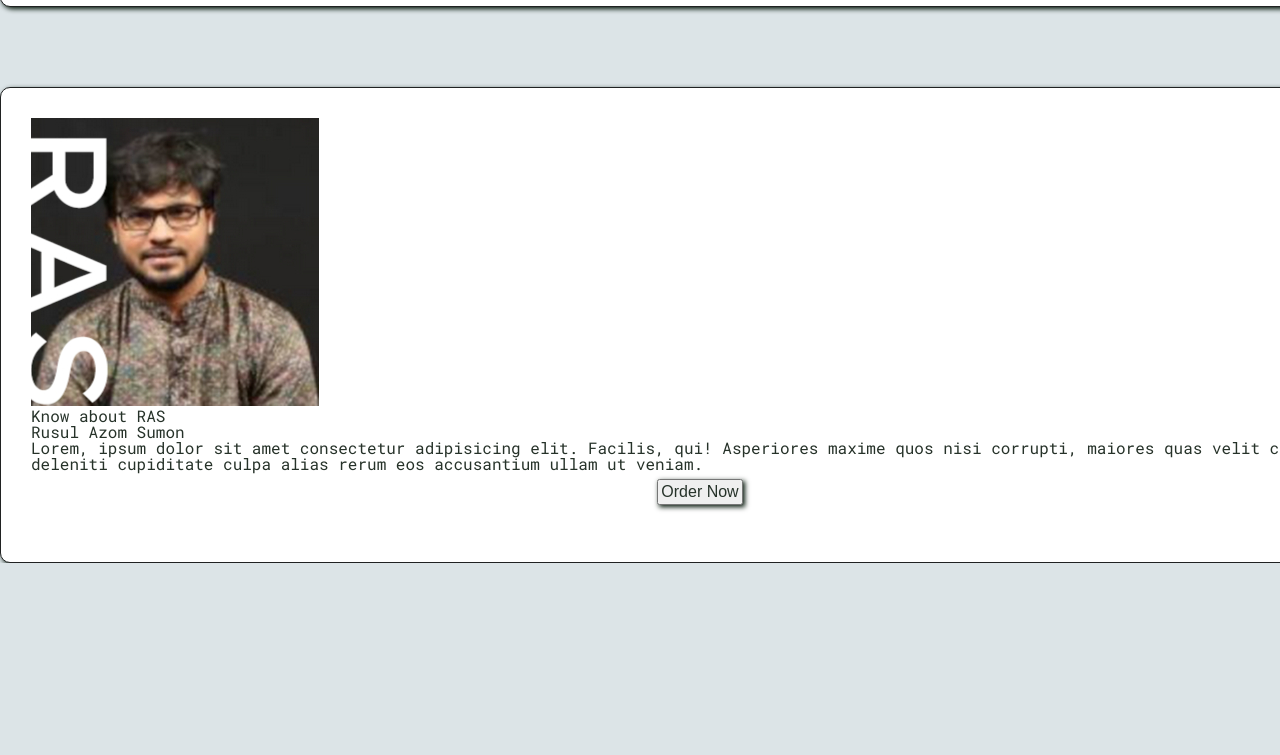
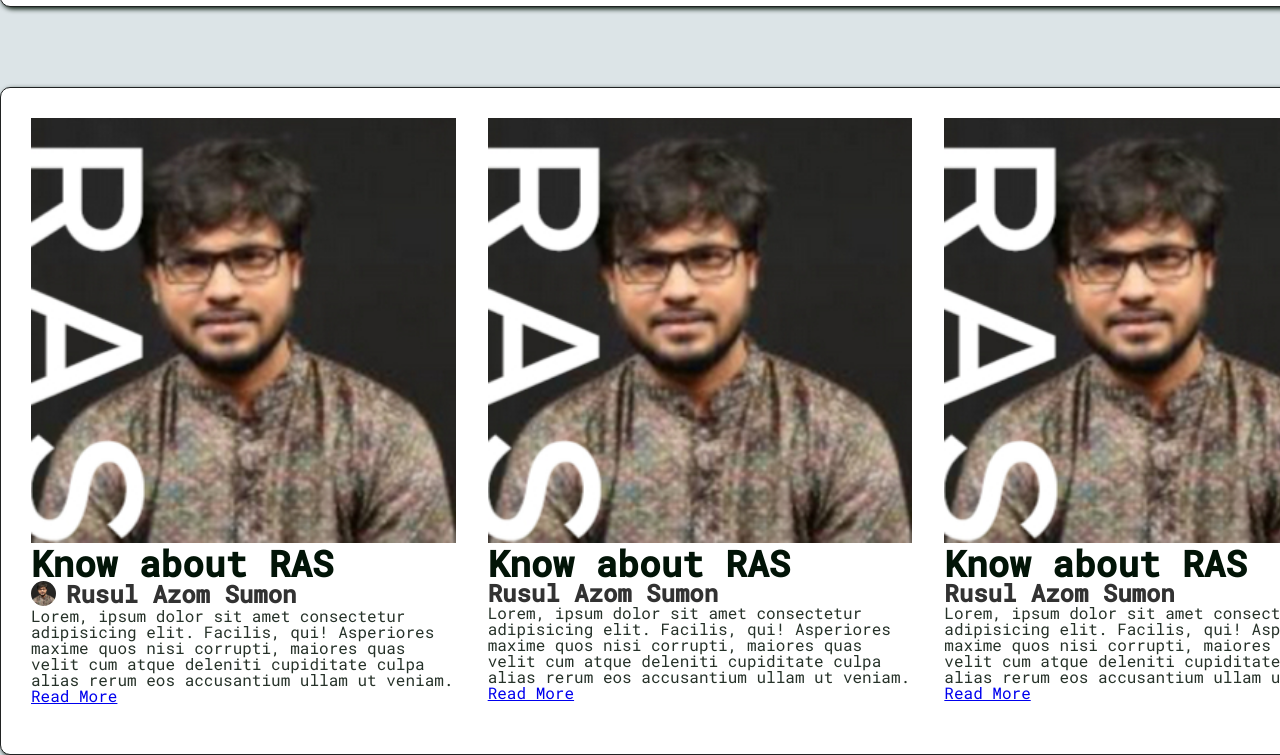
Before and after one commit to rusulazomsumon/ras-portfolio, a plain HTML site: page index.html in a window 1280 px wide. Shown: the part 2945-3700 px from the top of the page. Before the commit the page ends 3508 px from the top, so only its background shows below. Drawn offline with nearby package versions, Linux system fonts and the light colour scheme.

Commit message:
blog design

```diff
--- a/index.html
+++ b/index.html
@@ -365,22 +365,37 @@
             <!--////////////////////////// Blog Section  /////////////////////// -->
             <!-- ////////////////////////////////////////////////////////////////// -->
             <section class="card-design">
-                <!-- <div class="card-intro">
-                    <div class="card-intro-container">
-                        <div class="card-intro-title">
-                            <h1 id="service">Services</h1>
-                        </div>
-                        <div class="card-intro-des">
-                            <h3>What I'll Do For you</h3>
-                        </div>
-                    </div>
-                </div> -->
                 <!-- card detais section holding icons, title, list of propertics -->
                 <div class="card-details">
                     <!-- Projects info section -->
                     <section>
-                        <div class="blog-post-container">
+                        <div class="details-items-container">
                             <!-- Blog Demo Post 1 -->
+                            <div class="blog-item">
+                                <div class="blog-image-area">
+                                    <div class="blog-image-holder">
+                                        <img src="./media/rusulAzomSumonOfficialFavicon.jpg" alt="ra sumon">
+                                    </div>
+                                </div>
+                                <div class="blog-title-info">
+                                    <h1>Know about RAS </h1>
+                                    <div class="blog-author-info">
+                                        <div class="autor-icon">
+                                            <img src="./media/rusulAzomSumonOfficial.webp" alt="">
+                                        </div>
+                                        <h3 >Rusul Azom Sumon</h3>
+                                    </div>
+
+                                </div>
+                                <div class="blog-item-detail-area">
+                                    <p>
+                                        Lorem, ipsum dolor sit amet consectetur adipisicing elit. Facilis, qui!
+                                        Asperiores maxime quos nisi corrupti, maiores quas velit cum atque deleniti
+                                        cupiditate culpa alias rerum eos accusantium ullam ut veniam. <a href="#">Read More</a>
+                                    </p>
+                                </div>
+                            </div>
+
                             <div class="blog-item">
                                 <div class="blog-image-area">
                                     <div class="blog-image-holder">
@@ -394,13 +409,34 @@
                                     </div>
 
                                 </div>
-                                <div class="service-item-detail-area">
+                                <div class="blog-item-detail-area">
                                     <p>
-                                        Lorem, ipsum dolor sit amet consectetur adipisicing elit. Facilis, qui! Asperiores maxime quos nisi corrupti, maiores quas velit cum atque deleniti cupiditate culpa alias rerum eos accusantium ullam ut veniam.
+                                        Lorem, ipsum dolor sit amet consectetur adipisicing elit. Facilis, qui!
+                                        Asperiores maxime quos nisi corrupti, maiores quas velit cum atque deleniti
+                                        cupiditate culpa alias rerum eos accusantium ullam ut veniam. <a href="#">Read More</a>
                                     </p>
                                 </div>
-                                <div class="service-btn-container">
-                                    <button>order now</button>
+                            </div>
+
+                            <div class="blog-item">
+                                <div class="blog-image-area">
+                                    <div class="blog-image-holder">
+                                        <img src="./media/rusulAzomSumonOfficialFavicon.jpg" alt="ra sumon">
+                                    </div>
+                                </div>
+                                <div class="blog-title-info">
+                                    <h1>Know about RAS </h1>
+                                    <div class="blog-author-info">
+                                        <h3 class="author-name">Rusul Azom Sumon</h3>
+                                    </div>
+
+                                </div>
+                                <div class="blog-item-detail-area">
+                                    <p>
+                                        Lorem, ipsum dolor sit amet consectetur adipisicing elit. Facilis, qui!
+                                        Asperiores maxime quos nisi corrupti, maiores quas velit cum atque deleniti
+                                        cupiditate culpa alias rerum eos accusantium ullam ut veniam. <a href="#">Read More</a>
+                                    </p>
                                 </div>
                             </div>
 
--- a/styles/style.css
+++ b/styles/style.css
@@ -496,7 +496,35 @@ nav{
 
     transform: translateY(-5px);
 }
+/*
+%%%%%%%%%%%%%%%%%%%%%%%%%%%%%%%%%%BLOG%%%%%%%%%%%%%%%%%%%%%%%%%%%%%%%%%%%%%%%%%%
+*/
+.blog-item img{
+    width: 100%;
+    height: 20%;
+}
+.blog-title-info h1{
+    font-size: 36px;
+    font-weight: bolder;
+    color:#021407;
+}
+.blog-author-info h3{
+    font-size: 24px;
+    font-weight: 600;
+    color: #000000;
+    opacity: 80%;
+}
+.blog-author-info{
+    display: flex;
+    align-items: center;
+}
+.autor-icon img{
+    margin-right: 10px;
+    height: 25px;
+    width: 25px;
+    border-radius: 50%;
 
+}
 /*
 TODO: Internal Page linking trasalation speed smooth
 TODO: Skill and other section card hover action
```
